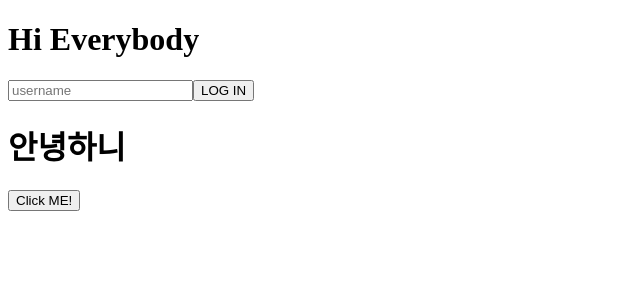
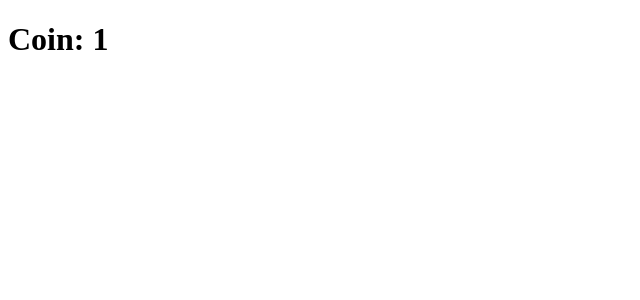
Before and after one commit to G-Hae/Self-Study, a React (Create React App) app in the folder reactmaster/: page /1 in a window 1280 px wide. Shown: the top 300 px of the page, without its empty margins (0-640 px from the left). Built offline with nearby package versions, Linux system fonts and the light colour scheme.

Commit message:
feat: 리액트 라우터 공부시작

```diff
--- a/reactmaster/package.json
+++ b/reactmaster/package.json
@@ -12,6 +12,7 @@
     "@types/react-dom": "^18.0.0",
     "react": "^18.2.0",
     "react-dom": "^18.2.0",
+    "react-query": "^3.39.2",
     "react-router-dom": "5.3.4",
     "react-scripts": "5.0.1",
     "styled-components": "^5.3.6",
@@ -44,6 +45,7 @@
   },
   "devDependencies": {
     "@types/react-query": "^1.2.9",
+    "@types/react-router-dom": "^5.3.3",
     "@types/styled-components": "^5.1.26"
   }
 }
--- a/reactmaster/src/App.tsx
+++ b/reactmaster/src/App.tsx
@@ -1,56 +1,6 @@
-import React, { useState } from "react";
-import styled from "styled-components";
+import Router from "./Router";
 
-function App() {
-
-  const Container = styled.div`
-  background-color: ${(props)=>props.theme.bgColor};
-
-  `
-
-  const H1 = styled.h1`
-  color: ${(props)=>props.theme.textColor};
-  `
-
-  const [value, setValue] = useState("");
-  const onChange = (event:React.FormEvent<HTMLInputElement>) => {
-    const {
-      currentTarget: { value },
-    } = event;
-    setValue(value);
-    };
-
-  const onSubmit = (event:React.FormEvent<HTMLFormElement>) =>{
-    event.preventDefault();
-    console.log("hello", value)
-  };
-
-  interface DummyProps{
-    text: string;
-    active?:boolean;
-  };
-
-  function Dummy({text, active = false}:DummyProps){
-    return <h1>{text}</h1>
-  };
-
-  const onClick=(e:React.MouseEvent<HTMLButtonElement>)=>{
-    console.log('이벤트타입지정하는 법')
-  }
-
-  return (
-    <Container>
-      <H1>Hi Everybody</H1>
-      <form onSubmit={onSubmit}>
-        <input onChange={onChange} value={value} type="text" placeholder="username"/>
-        <button>LOG IN</button>
-        <Dummy active text="안녕하니"/>
-        <form>
-          <button onClick={onClick}>Click ME!</button>
-        </form>
-      </form>
-    </Container>
-  )
+function App() {return <Router/>
 }
 
 export default App;
--- /dev/null
+++ b/reactmaster/src/Router.tsx
@@ -0,0 +1,18 @@
+import {BrowserRouter, Switch, Route} from "react-router-dom";
+import Coin from "./routes/Coin";
+import Coins from "./routes/Coins";
+
+function Router(){
+
+    return <BrowserRouter>
+        <Switch>
+            <Route path="/:coinId">
+                <Coin/>
+            </Route>
+            <Route path="/">
+                <Coins/>
+            </Route>
+        </Switch>
+    </BrowserRouter>
+}
+export default Router;
--- a/reactmaster/src/index.tsx
+++ b/reactmaster/src/index.tsx
@@ -2,14 +2,14 @@
 import { createRoot } from "react-dom/client";
 import { ThemeProvider } from 'styled-components';
 import App from './App';
-import { darkTheme, lightTheme } from './theme';
+import { theme } from './theme';
 
 const root = createRoot(document.getElementById("root") as HTMLElement);
 
 
 root.render(
   <React.StrictMode>
-    <ThemeProvider theme={lightTheme}>
+    <ThemeProvider theme={theme}>
       <App />
     </ThemeProvider>
   </React.StrictMode>,
--- /dev/null
+++ b/reactmaster/src/routes/Coin.tsx
@@ -0,0 +1,11 @@
+import { useParams } from "react-router-dom";
+
+interface RouteParams{
+    coinId: string;
+}
+
+function Coin(){
+    const {coinId} = useParams<RouteParams>();
+    return <h1>Coin: {coinId}</h1>
+}
+export default Coin;
--- /dev/null
+++ b/reactmaster/src/routes/Coins.tsx
@@ -0,0 +1,3 @@
+function Coins(){return <h1>Coins</h1>
+}
+export default Coins;
--- a/reactmaster/src/theme.ts
+++ b/reactmaster/src/theme.ts
@@ -1,13 +1,7 @@
 import { DefaultTheme } from "styled-components";
 
-export const lightTheme: DefaultTheme ={
+export const theme: DefaultTheme ={
     bgColor: "white",
     textColor: "black",
     btnColor: "tomato",
 }
-
-export const darkTheme: DefaultTheme ={
-    bgColor: "black",
-    textColor: "white",
-    btnColor: "teal",
-}
```
Also changed, not shown: 2 other files (tests, documents, lock files or other folders).
